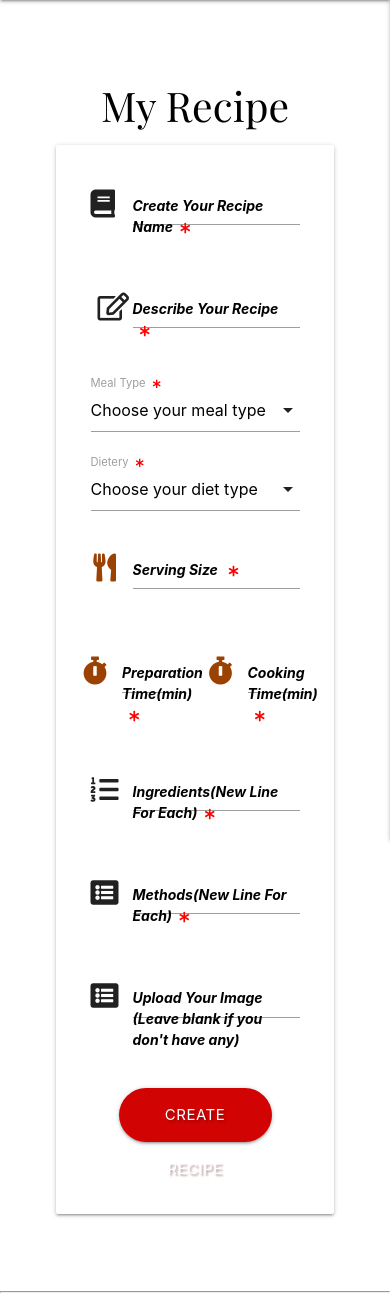
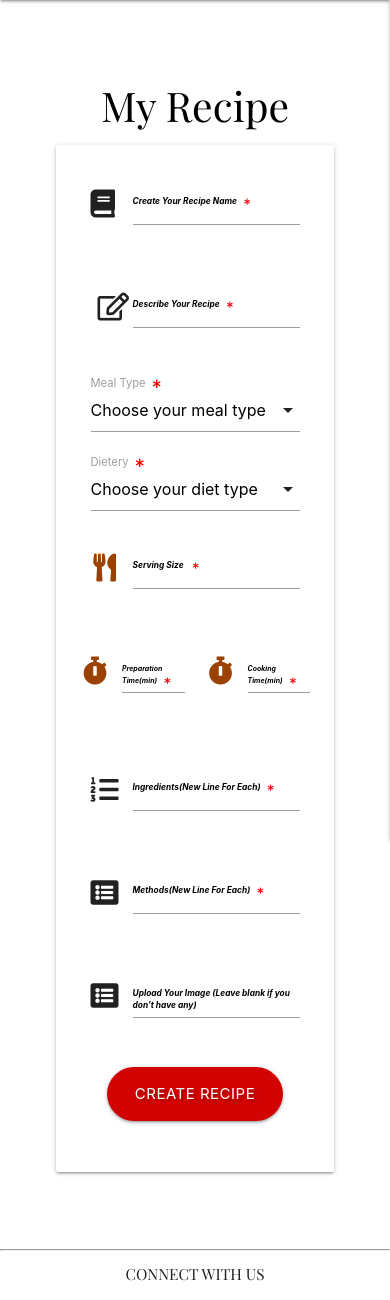
Before and after one commit to kenweechin/recipe-app, a Flask app: page /add_recipe in a window 390 px wide. Shown: the part 64-1364 px from the top of the page. Run offline with Flask 2, Linux system fonts and the light colour scheme; data that the repository does not hold is empty; some libraries are stand-ins or nearby versions.

Commit message:
Adjust add recipe page content size responsiveness upon different screen resolution

```diff
--- a/static/css/style.css
+++ b/static/css/style.css
@@ -166,12 +166,12 @@ h5 {
 
 
 /******************* user's profile page********************/
-.number-recipe-count{
+.number-recipe-count {
     text-align: center;
     font-family: 'playfair display', sans-serif;
 }
 
-.highlight-text  {
+.highlight-text {
     font-weight: bold;
     font-style: italic;
     padding: 0.5rem;
@@ -187,7 +187,7 @@ h5 {
 
 .card-category-name {
     font-weight: bold;
-    text-align : center;
+    text-align: center;
 }
 
 .recipe-name,
@@ -248,7 +248,10 @@ h5 {
     font-style: italic;
 }
 
-.fa-leaf:before, .fa-utensils:before, .fa-hamburger:before, .fa-stopwatch:before {
+.fa-leaf:before,
+.fa-utensils:before,
+.fa-hamburger:before,
+.fa-stopwatch:before {
     color: #9b4102;
 }
 
@@ -268,7 +271,9 @@ h5 {
     font-size: 2rem;
 }
 
-.btn, .btn-large, .btn-small {
+.btn,
+.btn-large,
+.btn-small {
     border-radius: 1.5rem;
     margin: 2rem;
 }
@@ -378,16 +383,24 @@ button:hover .liquid {
 
 .fa-asterisk:before {
     padding: 0.5rem;
-    color:red;
+    color: red;
 }
 
-.btn, .btn-large, .btn-small {
+.btn,
+.btn-large,
+.btn-small {
     background-color: #d10303;
     border-radius: 2rem;
     margin: 2rem;
 }
 
-.btn i, .btn-large i, .btn-small i, .btn-floating i, .btn-large i, .btn-small i, .btn-flat i {
+.btn i,
+.btn-large i,
+.btn-small i,
+.btn-floating i,
+.btn-large i,
+.btn-small i,
+.btn-flat i {
     font-size: 1rem;
     line-height: inherit;
 }
@@ -441,6 +454,40 @@ button:hover .liquid {
         letter-spacing: 3px;
         z-index: 1;
     }
+
+    .input-field.col .prefix~label,
+    .input-field.col .prefix~.validate~label {
+        color: black;
+        font-weight: bold;
+        font-style: italic;
+        font-size: .6rem;
+    }
+
+    .prep-time,
+    .cook-time {
+        font-size: .5rem;
+    }
+
+    .btn, .btn-large, .btn-small {
+        background-color: #d10303;
+        border-radius: 2rem;
+        margin: .5rem;
+    }
+}
+
+@media screen and (min-width: 768px) {
+    .input-field.col .prefix~label,
+    .input-field.col .prefix~.validate~label {
+        color: black;
+        font-weight: bold;
+        font-style: italic;
+        font-size: 1rem;
+    }
+
+    .prep-time,
+    .cook-time {
+        font-size: 1rem;
+    }
 }
 
 .card .card-content {
--- a/templates/add_recipe.html
+++ b/templates/add_recipe.html
@@ -61,12 +61,12 @@
                         <div class="input-field col s6">
                             <i class="fas fa-stopwatch prefix"></i>
                             <input id="recipe_preparation_time" name="recipe_preparation_time" type="text" class="validate" required>
-                            <label for="recipe_preparation_time">Preparation Time(min)<i class="fas fa-asterisk fa-xs"></i></label>
+                            <label for="recipe_preparation_time"><span class="prep-time">Preparation Time(min)</span><i class="fas fa-asterisk fa-xs"></i></label>
                         </div>
                         <div class="input-field col s6">
                             <i class="fas fa-stopwatch prefix"></i>
                             <input id="recipe_cooking_time" name="recipe_cooking_time" type="text" class="validate" required>
-                            <label for="recipe_cooking_time">Cooking Time(min)<i class="fas fa-asterisk fa-xs"></i></label>
+                            <label for="recipe_cooking_time"><span class="cook-time">Cooking Time(min)</span><i class="fas fa-asterisk fa-xs"></i></label>
                         </div>
                     </div>
             </div>
```
